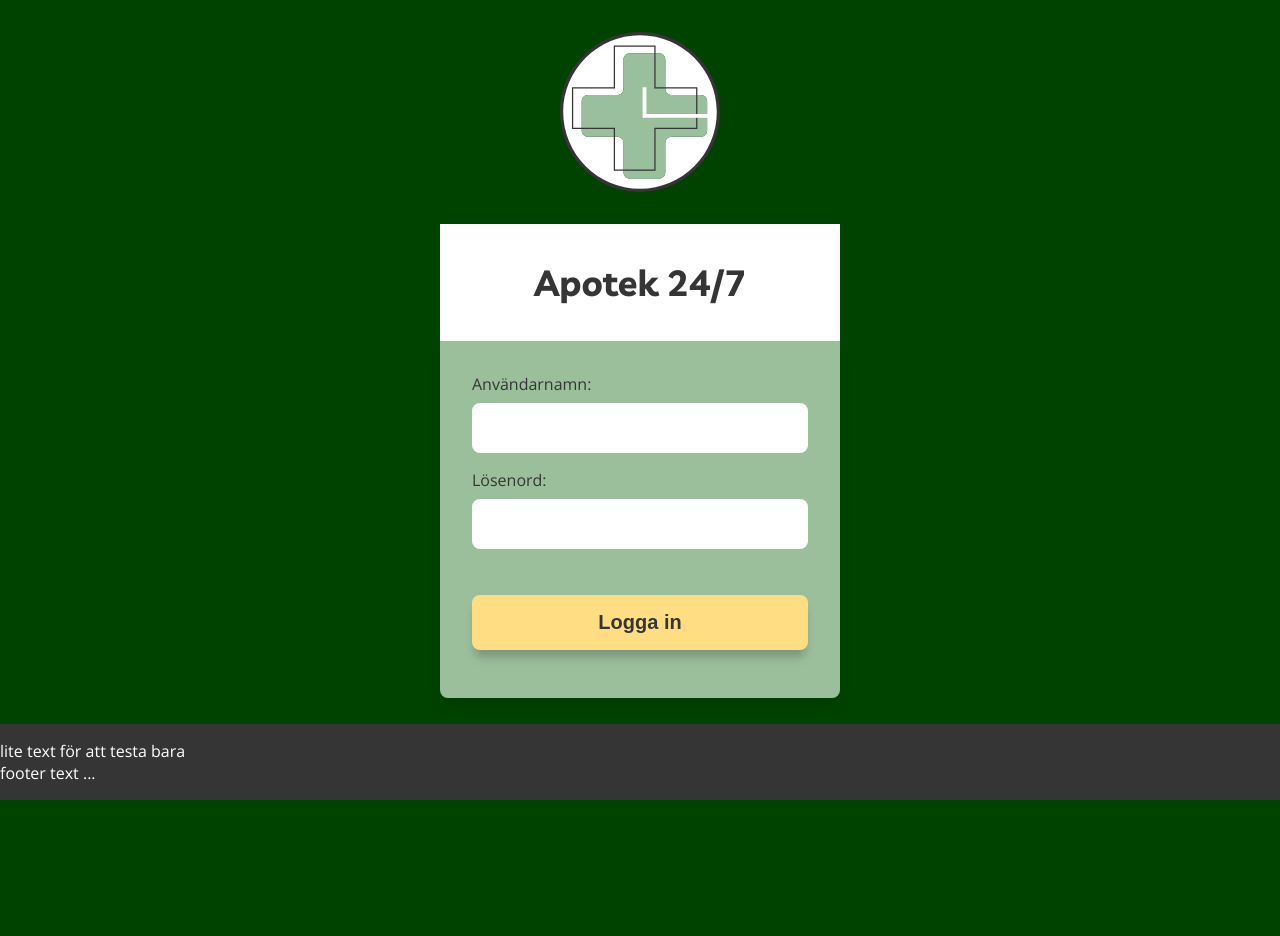
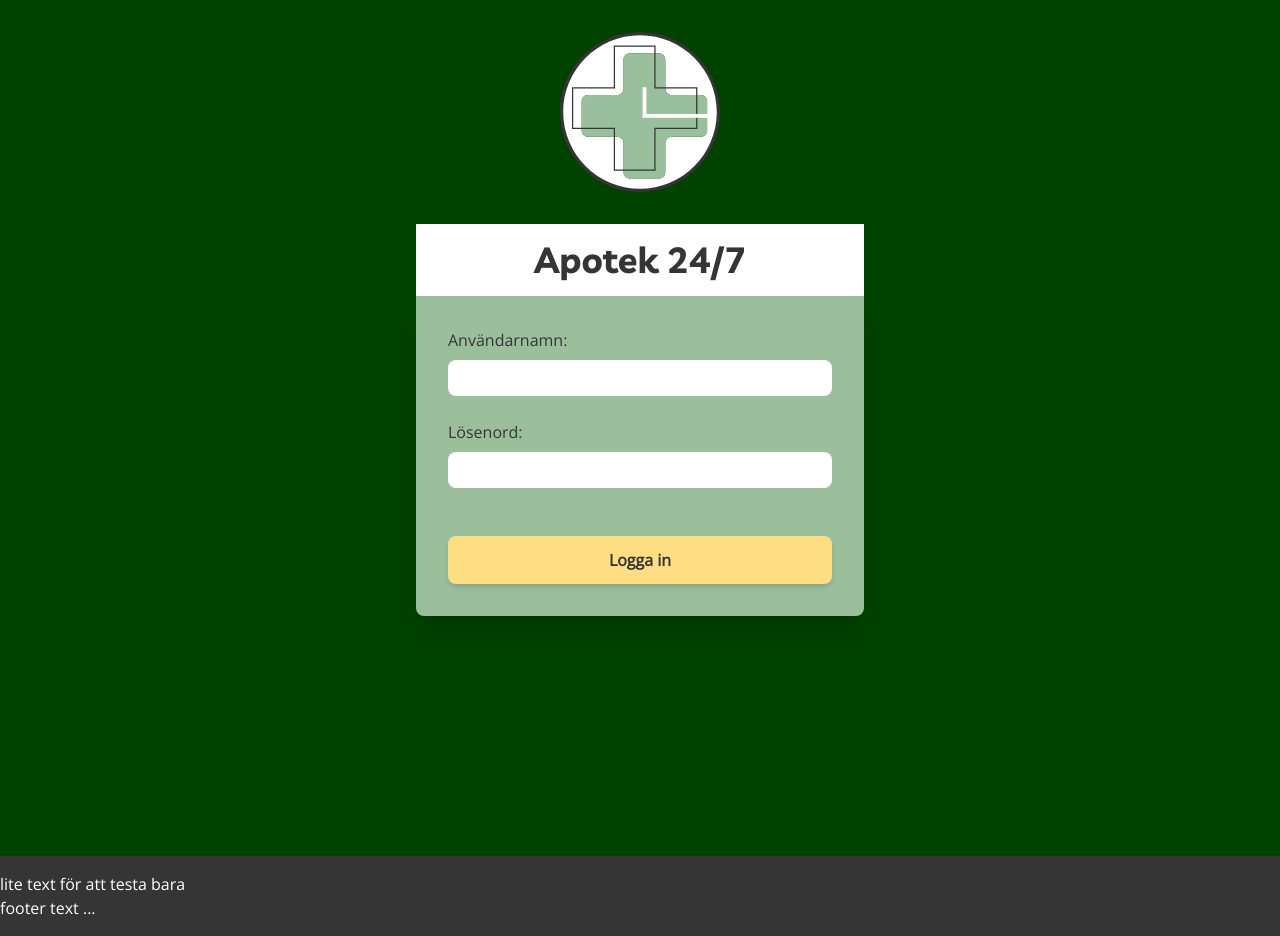
Before and after one commit to Hanin-96/dt193G-fullstack-projekt, a Vue app: page /login in a window 1280 px wide. Before the commit the page ends 800 px from the top, so only its background shows below. Built offline with nearby package versions, Linux system fonts and the light colour scheme.

Commit message:
Fixat små justeringar med tailwind, lagt klasser på loginUser komponent och fixat logo som komponent

```diff
--- a/src/assets/main.css
+++ b/src/assets/main.css
@@ -11,7 +11,6 @@ html {
 body {
   background-color: #004200;
   margin: 0;
-  color: #ffffff;
   font-family: "Open Sans", Serif;
 }
 
--- a/src/components/Footer.vue
+++ b/src/components/Footer.vue
@@ -13,10 +13,9 @@
 
 <style scoped>
 footer {
+    margin-top: 15rem;
     background-color: #353535;
     color: #ffffff;
-    position: absolute;
-    bottom: 0;
     width: 100%;
     padding-top: 1em;
     padding-bottom: 1em;
--- a/src/components/LoginUser.vue
+++ b/src/components/LoginUser.vue
@@ -1,32 +1,35 @@
 <!--Komponent med formulär för att logga in som användare-->
 
 <template>
-    <div class="form-login">
-        <img :src="imgLogo" alt="logotyp" class="img-logo">
-        <h1>Apotek 24/7</h1>
-        <form @submit.prevent="loginUser()">
+    <div class="form-login max-w-md w-full mx-auto">
+        <LogoImg />
+        <h1 class="bg-white text-dark-grey-text p-4 text-center mb-0 text-4xl">Apotek 24/7</h1>
+            <form @submit.prevent="loginUser()" class="bg-light-green text-dark-grey-text p-8 mx-auto shadow-xl rounded-bl-lg rounded-br-lg">
 
-            <label for="username">Användarnamn:</label><br>
-            <input v-model="userBody.username" type="text" name="username" id="username"><br>
+                <label for="username" class="text-base">Användarnamn:</label><br>
+                <input v-model="userBody.username" type="text" name="username" id="username" class="max-w-full w-full mx-auto my-0 p-1.5 rounded-lg mt-2 mb-6"><br>
 
-            <label for="password">Lösenord:</label><br>
-            <input v-model="userBody.password" type="text" name="password" id="password"><br>
-            <br>
-            <div class="error-msg" v-if="errorMsg != ''">
-                <p>{{errorMsg}}</p>
-            </div>
-            <input type="submit" value="Logga in" id="submit-btn"><br>
+                <label for="password" class="text-base">Lösenord:</label><br>
+                <input v-model="userBody.password" type="text" name="password" id="password" class="max-w-full w-full mx-auto my-0 p-1.5 rounded-lg mt-2 mb-6"><br>
+                <br>
+                <div class="error-msg" v-if="errorMsg != ''">
+                    <p>{{errorMsg}}</p>
+                </div>
+                <input type="submit" value="Logga in" id="submit-btn" class="max-w-full mx-auto my-0 p-3 rounded-lg bg-light-yellow text-dark-grey-text font-semibold shadow-md cursor-pointer w-full"><br>
         </form>
-</div>
+    </div>
 </template>
 
 <script>
-import imgLogo from '../assets/logotyp.svg';
+import LogoImg from './LogoImg.vue';
 export default {
+    components: {
+        LogoImg
+    },
     name: "LoginUser",
     data() {
         return {
-            imgLogo,
+            LogoImg,
             userBody: {
                 username: '',
                 password: ''
@@ -64,73 +67,12 @@ export default {
 </script>
 
 <style scoped>
-h1 {
-    background-color: #ffffff;
-    color: #353535;
-    padding: 1em;
-    text-align: center;
-    margin-bottom: 0 ;
-}
-
-input {
-    max-width: 100%;
-    margin: 0 auto;
-    padding: 1em;
-    border-radius: 0.5rem;
-}
 
 .img-logo {
     max-width: 10rem;
-    width: 100%;
     display: block;
     margin: 0 auto;
     margin-bottom: 2rem;
     margin-top: 2rem;
 }
-
-form {
-    color: #353535;
-    background-color: #9BBF9B;
-    padding: 2rem;
-    max-width: 400px;
-    width: 100%;
-    box-shadow: 0px 10px 15px -3px rgba(0,0,0,0.1);
-    border-radius: 0 0 0.5rem 0.5rem;
-}
-
-form >* {
-    max-width: 400px;
-    width: 100%;
-    border: none;
-    font-size: 16px;
-}
-
-form input {
-    margin-top: 0.5rem;
-    margin-bottom: 1rem;
-}
-
-
-
-.form-login {
-    max-width: 400px;
-    width: 100%;
-    margin: 0 auto;
-}
-
-#submit-btn {
-    background-color: #FFDE83;
-    padding: 1rem;
-    border: none;
-    box-shadow: 0px 10px 10px -3px rgb(53, 53, 53, 0.3);
-    font-size: 20px;
-    border-radius: 0.5rem;
-    cursor: pointer;
-    font-weight: 600;
-    color: #353535;
-}
-
-.cls-3 {
-    fill: #9BBF9B;
-}
 </style>
--- /dev/null
+++ b/src/components/LogoImg.vue
@@ -0,0 +1,28 @@
+<!--Komponent med formulär för att logga in som användare-->
+
+<template>
+        <img :src="imgLogo" alt="logotyp" class="img-logo w-full">
+</template>
+
+<script>
+import imgLogo from '../assets/logotyp.svg';
+export default {
+    name: "LogoImg",
+    data() {
+        return {
+            imgLogo,
+        }
+    },
+}
+</script>
+
+<style scoped>
+
+.img-logo {
+    max-width: 10rem;
+    display: block;
+    margin: 0 auto;
+    margin-bottom: 2rem;
+    margin-top: 2rem;
+}
+</style>
--- /dev/null
+++ b/src/index.css
@@ -0,0 +1,3 @@
+@tailwind base;
+@tailwind components;
+@tailwind utilities;
--- a/src/main.js
+++ b/src/main.js
@@ -1,8 +1,10 @@
 import './assets/main.css'
+import './index.css'
 
 import { createApp } from 'vue'
 import App from './App.vue'
 import router from './router'
+
 
 const app = createApp(App)
 
```
